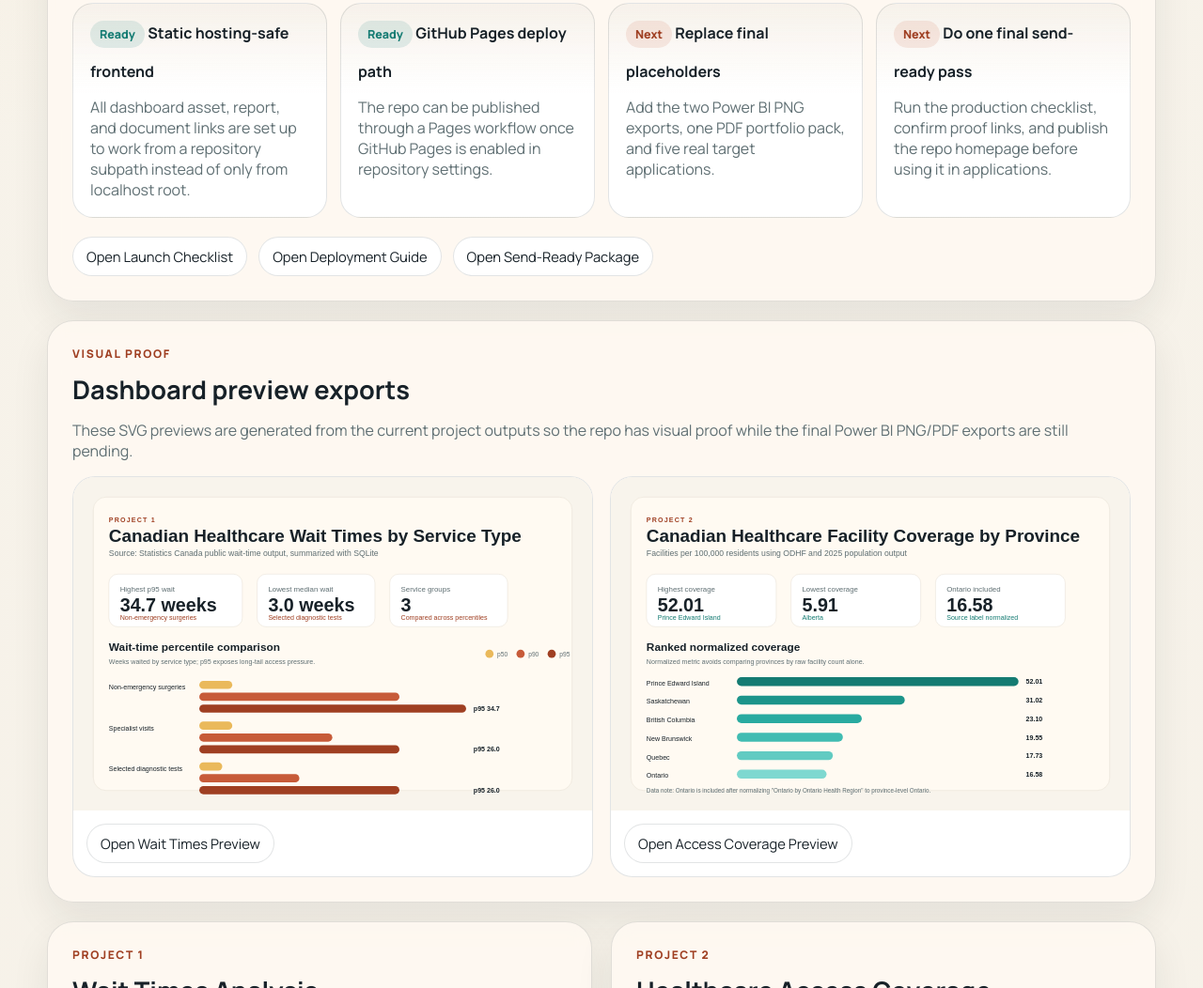
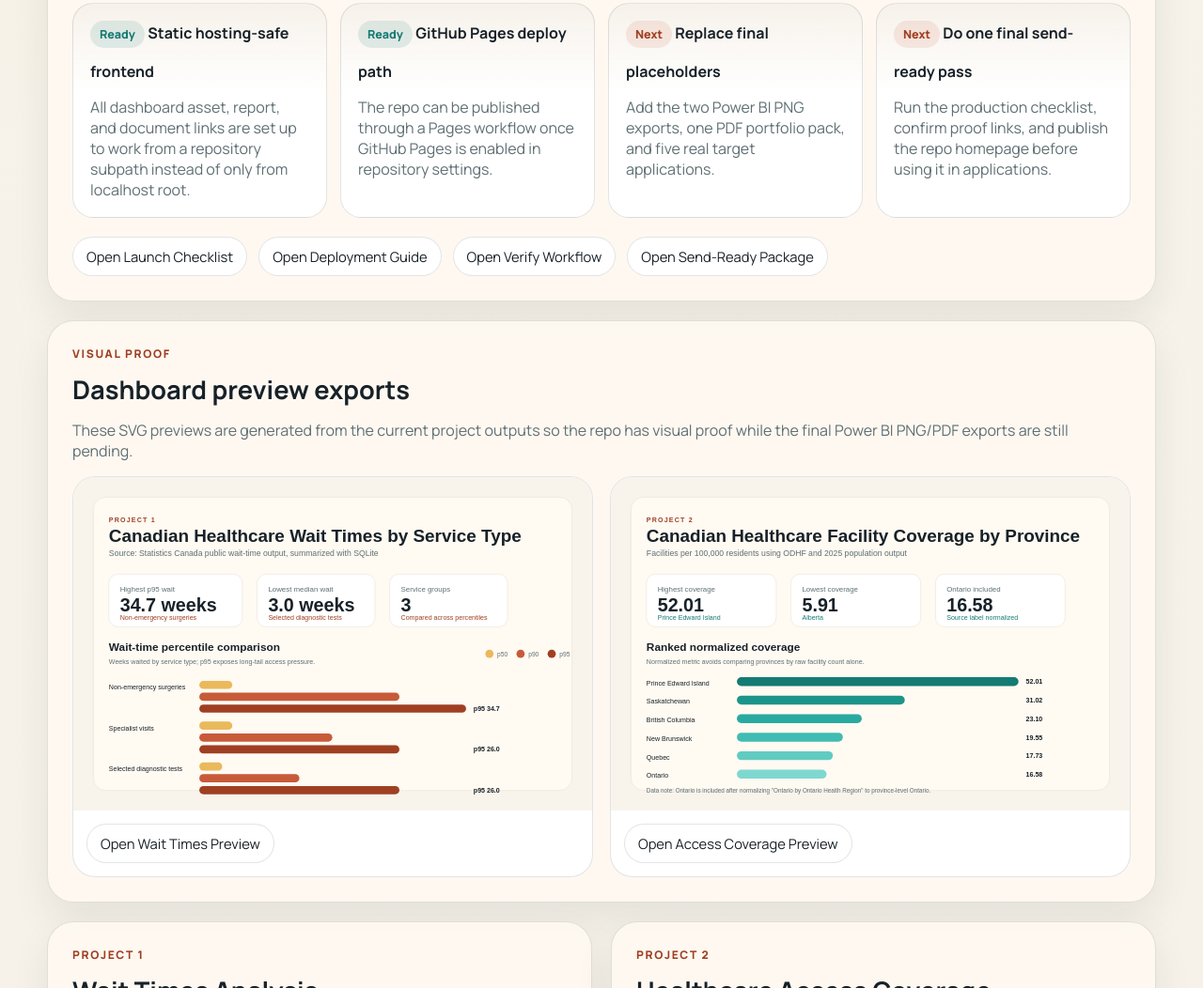
Before and after one commit to Amartya2001-droid/ba-job-canada-tracker, a plain HTML site: page frontend/index.html in a window 1280 px wide. Shown: the part 2445-3497 px from the top of the page at 94% size. Drawn offline with Linux system fonts and the light colour scheme.

Commit message:
Add portfolio launch verification gate

```diff
--- a/frontend/index.html
+++ b/frontend/index.html
@@ -276,6 +276,7 @@
               >Open Launch Checklist</a
             >
             <a href="../docs/github-pages-deployment.md">Open Deployment Guide</a>
+            <a href="../.github/workflows/verify-portfolio.yml">Open Verify Workflow</a>
             <a href="../docs/send-ready-application-package.md"
               >Open Send-Ready Package</a
             >
```
Also changed, not shown: 7 other files.
